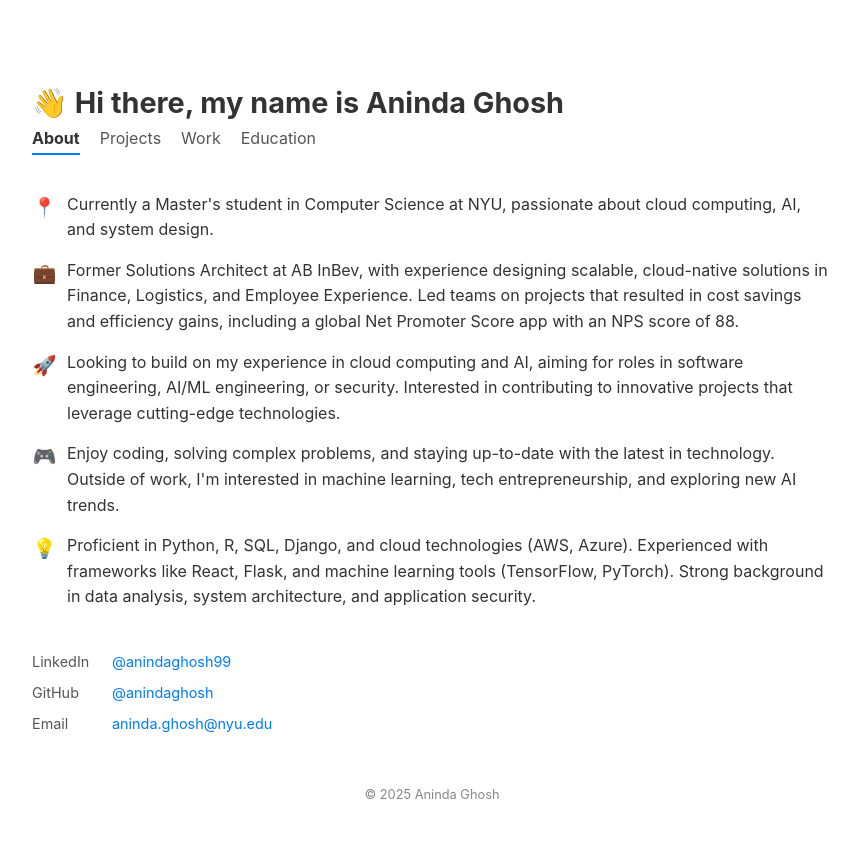
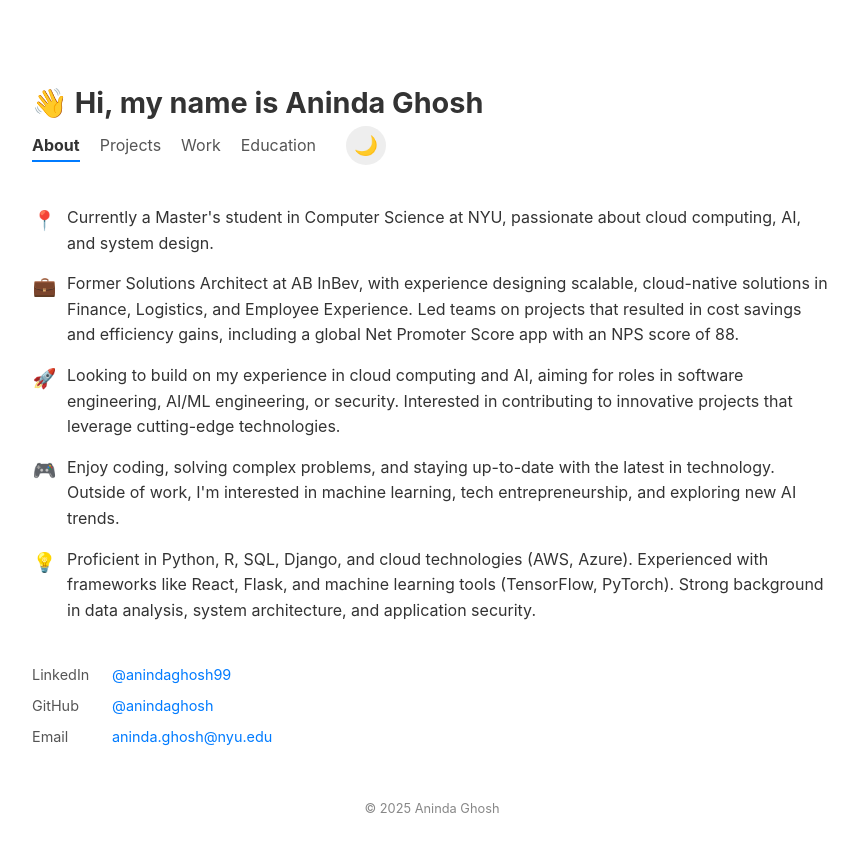
Before and after one commit to anindaghosh/anindaghosh.github.io, a React (Vite) app: page / in a window 1280 px wide. Shown: the top 852 px of the page, without its empty margins (208-1066 px from the left). Built offline with nearby package versions, Linux system fonts and the light colour scheme.

Commit message:
Added dark mode

```diff
--- a/package.json
+++ b/package.json
@@ -7,7 +7,9 @@
     "dev": "vite",
     "build": "vite build",
     "lint": "eslint .",
-    "preview": "vite preview"
+    "preview": "vite preview",
+    "predeploy": "npm run build",
+    "deploy": "gh-pages -d dist"
   },
   "dependencies": {
     "react": "^19.0.0",
@@ -22,6 +24,7 @@
     "eslint": "^9.22.0",
     "eslint-plugin-react-hooks": "^5.2.0",
     "eslint-plugin-react-refresh": "^0.4.19",
+    "gh-pages": "^6.3.0",
     "globals": "^16.0.0",
     "vite": "^6.3.1"
   }
--- a/src/components/Header.jsx
+++ b/src/components/Header.jsx
@@ -1,22 +1,19 @@
 // src/components/Header.js
 import React from 'react';
-import { NavLink } from 'react-router-dom'; // Import NavLink
+import { NavLink } from 'react-router-dom';
+import ThemeToggleButton from './ThemeToggleButton'; // Import the toggle button
 
-// Receive links as a prop
 function Header({ name, links }) {
   return (
-    // Use flexbox to position items
     <header className="portfolio-header">
       <div className="header-title">
-        <h1>👋 Hi there, my name is {name}</h1>
+        <h1>👋 Hi, my name is {name}</h1>
       </div>
 
-      {/* Navigation Menu */}
       <nav className="navbar">
         <ul>
           {links.map((link) => (
             <li key={link.name}>
-              {/* Use NavLink for automatic active class styling */}
               <NavLink
                 to={link.path}
                 className={({ isActive }) => (isActive ? 'nav-link active' : 'nav-link')}
@@ -25,6 +22,10 @@ function Header({ name, links }) {
               </NavLink>
             </li>
           ))}
+          {/* Add the Theme Toggle Button here */}
+          <li>
+            <ThemeToggleButton />
+          </li>
         </ul>
       </nav>
     </header>
--- /dev/null
+++ b/src/components/ThemeToggleButton.jsx
@@ -0,0 +1,21 @@
+// src/components/ThemeToggleButton.js
+import React from 'react';
+import { useTheme } from '../context/ThemeContext'; // Import the custom hook
+
+function ThemeToggleButton() {
+  const { theme, toggleTheme } = useTheme(); // Get theme state and toggle function
+
+  return (
+    <button
+      onClick={toggleTheme}
+      className="theme-toggle-button"
+      aria-label={`Switch to ${theme === 'light' ? 'dark' : 'light'} mode`}
+      title={`Switch to ${theme === 'light' ? 'dark' : 'light'} mode`}
+    >
+      {/* Display different icons based on the theme */}
+      {theme === 'light' ? '🌙' : '☀️'}
+    </button>
+  );
+}
+
+export default ThemeToggleButton;
--- /dev/null
+++ b/src/context/ThemeContext.jsx
@@ -0,0 +1,40 @@
+// src/context/ThemeContext.js
+import React, { createContext, useState, useEffect, useContext } from 'react';
+
+// Create Context
+const ThemeContext = createContext();
+
+// Create Provider Component
+export const ThemeProvider = ({ children }) => {
+  // State to hold the current theme ('light' or 'dark')
+  // Initialize state from localStorage or default to 'light'
+  const [theme, setTheme] = useState(() => {
+    const savedTheme = localStorage.getItem('theme');
+    // You could also check system preference here if needed:
+    // const prefersDark = window.matchMedia && window.matchMedia('(prefers-color-scheme: dark)').matches;
+    return savedTheme || 'light'; // Default to light if nothing saved
+  });
+
+  // Function to toggle the theme
+  const toggleTheme = () => {
+    setTheme((prevTheme) => (prevTheme === 'light' ? 'dark' : 'light'));
+  };
+
+  // Effect to update the body attribute and localStorage when theme changes
+  useEffect(() => {
+    // Set the data-theme attribute on the body
+    document.body.setAttribute('data-theme', theme);
+    // Save the theme preference to localStorage
+    localStorage.setItem('theme', theme);
+  }, [theme]); // Re-run effect whenever theme changes
+
+  // Provide the theme state and toggle function to children
+  return (
+    <ThemeContext.Provider value={{ theme, toggleTheme }}>
+      {children}
+    </ThemeContext.Provider>
+  );
+};
+
+// Custom hook to use the ThemeContext easily
+export const useTheme = () => useContext(ThemeContext);
--- a/src/index.css
+++ b/src/index.css
@@ -1,153 +1,155 @@
-/* src/index.css - Example Basic Styles */
+/* src/index.css */
+
+/* Define light theme variables */
+:root {
+  --background-color: #ffffff;
+  --text-color: #333333;
+  --link-color: #007bff;
+  --secondary-text-color: #555555;
+  --footer-text-color: #888888;
+  --border-color: #007bff; /* For active nav link */
+  --toggle-bg: #eee;
+  --toggle-fg: #fff;
+  --toggle-icon-color: #333;
+}
+
+/* Define dark theme variables - applied when body has data-theme="dark" */
+body[data-theme='dark'] {
+  --background-color: #1a1a1a; /* Dark background */
+  --text-color: #e0e0e0;      /* Light text */
+  --link-color: #64b5f6;      /* Lighter blue for links */
+  --secondary-text-color: #aaaaaa;
+  --footer-text-color: #aaaaaa;
+  --border-color: #64b5f6;   /* Lighter border color */
+  --toggle-bg: #555;
+  --toggle-fg: #333;
+  --toggle-icon-color: #e0e0e0;
+}
+
+/* Apply variables to existing styles */
 body {
   font-family: -apple-system, BlinkMacSystemFont, 'Segoe UI', Roboto, Oxygen,
     Ubuntu, Cantarell, 'Open Sans', 'Helvetica Neue', sans-serif;
   line-height: 1.6;
-  color: #333;
-  background-color: #fff; /* Or a very light grey */
+  /* Apply variables */
+  background-color: var(--background-color);
+  color: var(--text-color);
   margin: 0;
+  padding: 20px;
+  transition: background-color 0.3s ease, color 0.3s ease; /* Smooth transition */
+}
+
+.portfolio-container {
+  max-width: 800px;
+  margin: 40px auto;
   padding: 20px;
 }
 
-.portfolio-container {
-  max-width: 800px; /* Adjust as needed */
-  margin: 40px auto; /* Center the content */
-  padding: 20px;
-}
-
-.portfolio-header h1 {
-  font-size: 2em;
-  margin-bottom: 30px;
-  display: flex; /* To align icon and text nicely if needed */
+/* --- Header & Nav --- */
+.portfolio-header {
+  display: flex;
+  justify-content: space-between;
   align-items: center;
-}
-
-.portfolio-header h1 span { /* Style for the waving hand */
-    margin-right: 10px;
-}
-
-.about-section {
   margin-bottom: 40px;
-}
-
-.info-block {
-  display: flex;
-  align-items: flex-start; /* Align icon with the top of the text */
-  margin-bottom: 15px;
-}
-
-.info-icon {
-  margin-right: 10px;
-  font-size: 1.2em; /* Adjust icon size */
-  min-width: 25px; /* Ensure alignment */
-  text-align: center;
-}
-
-.info-block p {
-  margin: 0;
-  flex: 1; /* Allow text to take remaining space */
-}
-
-.links-section {
-  margin-bottom: 40px;
-  font-size: 0.9em;
-}
-
-.link-item {
-    margin-bottom: 8px;
-}
-
-.link-item span {
-    display: inline-block;
-    width: 80px; /* Adjust for alignment */
-    color: #555;
-}
-
-.link-item a {
-  color: #007bff; /* Or your preferred link color */
-  text-decoration: none;
-}
-
-.link-item a:hover {
-  text-decoration: underline;
-}
-
-
-.portfolio-footer {
-  margin-top: 50px;
-  text-align: center;
-  font-size: 0.8em;
-  color: #888;
-}
-
-.portfolio-header {
-  display: flex; /* Arrange title and nav side-by-side */
-  justify-content: space-between; /* Space them out */
-  align-items: center; /* Vertically align items */
-  margin-bottom: 40px; /* Add space below header */
-  flex-wrap: wrap; /* Allow wrapping on small screens if needed */
+  flex-wrap: wrap;
 }
 
 .header-title h1 {
-  font-size: 1.8em; /* Adjust size as needed */
-  margin: 0; /* Remove default margin */
+  font-size: 1.8em;
+  margin: 0;
   display: flex;
   align-items: center;
+  /* Use variable */
+  color: var(--text-color);
 }
-
 .header-title h1 span {
   margin-right: 10px;
 }
 
 
-/* Navbar Styles */
 .navbar ul {
-  list-style: none; /* Remove bullet points */
+  list-style: none;
   padding: 0;
   margin: 0;
-  display: flex; /* Arrange links horizontally */
-  gap: 20px; /* Space between links */
+  display: flex;
+  align-items: center; /* Align toggle button with nav links */
+  gap: 20px;
 }
-
-.navbar li {
-  display: inline-block; /* Ensure items sit side-by-side */
-}
+.navbar li { display: inline-block; }
 
 .nav-link {
   text-decoration: none;
-  color: #555; /* Link color */
+  /* Use variable */
+  color: var(--secondary-text-color);
   font-size: 1em;
-  padding: 5px 0; /* Add some vertical padding */
-  transition: color 0.2s ease-in-out, border-bottom 0.2s ease-in-out; /* Smooth transition */
-  border-bottom: 2px solid transparent; /* Placeholder for active state */
+  padding: 5px 0;
+  transition: color 0.2s ease-in-out, border-bottom 0.2s ease-in-out;
+  border-bottom: 2px solid transparent;
 }
 
 .nav-link:hover {
-  color: #007bff; /* Link hover color */
+  /* Use variable */
+  color: var(--link-color);
 }
 
-/* Style for the active link */
 .nav-link.active {
-  color: #333; /* Active link color */
+  /* Use variables */
+  color: var(--text-color);
   font-weight: bold;
-  border-bottom: 2px solid #007bff; /* Underline for active link */
+  border-bottom: 2px solid var(--border-color);
 }
 
-/* Optional: Basic responsive adjustment for smaller screens */
+/* --- About Section --- */
+.about-section { margin-bottom: 40px; }
+.info-block { display: flex; align-items: flex-start; margin-bottom: 15px; }
+.info-icon { margin-right: 10px; font-size: 1.2em; min-width: 25px; text-align: center; }
+.info-block p { margin: 0; flex: 1; color: var(--text-color); } /* Use variable */
+
+/* --- Links Section --- */
+.links-section { margin-bottom: 40px; font-size: 0.9em; }
+.link-item { margin-bottom: 8px; }
+.link-item span { display: inline-block; width: 80px; color: var(--secondary-text-color); } /* Use variable */
+.link-item a { color: var(--link-color); text-decoration: none; } /* Use variable */
+.link-item a:hover { text-decoration: underline; }
+
+/* --- Footer --- */
+.portfolio-footer {
+  margin-top: 50px;
+  text-align: center;
+  font-size: 0.8em;
+  /* Use variable */
+  color: var(--footer-text-color);
+}
+
+/* --- Theme Toggle Button --- */
+.theme-toggle-button {
+  background-color: var(--toggle-bg);
+  border: none;
+  color: var(--toggle-icon-color);
+  padding: 8px;
+  cursor: pointer;
+  border-radius: 50%; /* Make it round */
+  font-size: 1.2em; /* Adjust icon size */
+  display: flex;
+  align-items: center;
+  justify-content: center;
+  transition: background-color 0.3s ease;
+  margin-left: 10px; /* Space it from the last nav item */
+}
+
+.theme-toggle-button:hover {
+  opacity: 0.8;
+}
+
+
+/* ... (Keep responsive styles, potentially adjust gaps/margins) ... */
 @media (max-width: 600px) {
   .portfolio-header {
-    flex-direction: column; /* Stack title and nav vertically */
-    align-items: flex-start; /* Align items to the start */
+    flex-direction: column;
+    align-items: flex-start;
   }
-
-  .navbar {
-    margin-top: 15px; /* Add space between title and nav when stacked */
+  .navbar { margin-top: 15px; width: 100%; /* Make navbar take full width */}
+  .navbar ul { gap: 15px; justify-content: space-between; /* Space out links and toggle */}
+   .nav-link { font-size: 0.9em; }
+   .theme-toggle-button { margin-left: 0; /* No extra margin needed when spaced out */}
 }
-
-  .navbar ul {
-      gap: 15px; /* Reduce gap on smaller screens */
-  }
-   .nav-link {
-      font-size: 0.9em; /* Slightly smaller font */
-   }
-}
```
Also changed, not shown: src/App.jsx (+10 -10 lines), 1 other file (tests, documents, lock files or other folders). Lines whose indentation alone changed are shown as unchanged.
